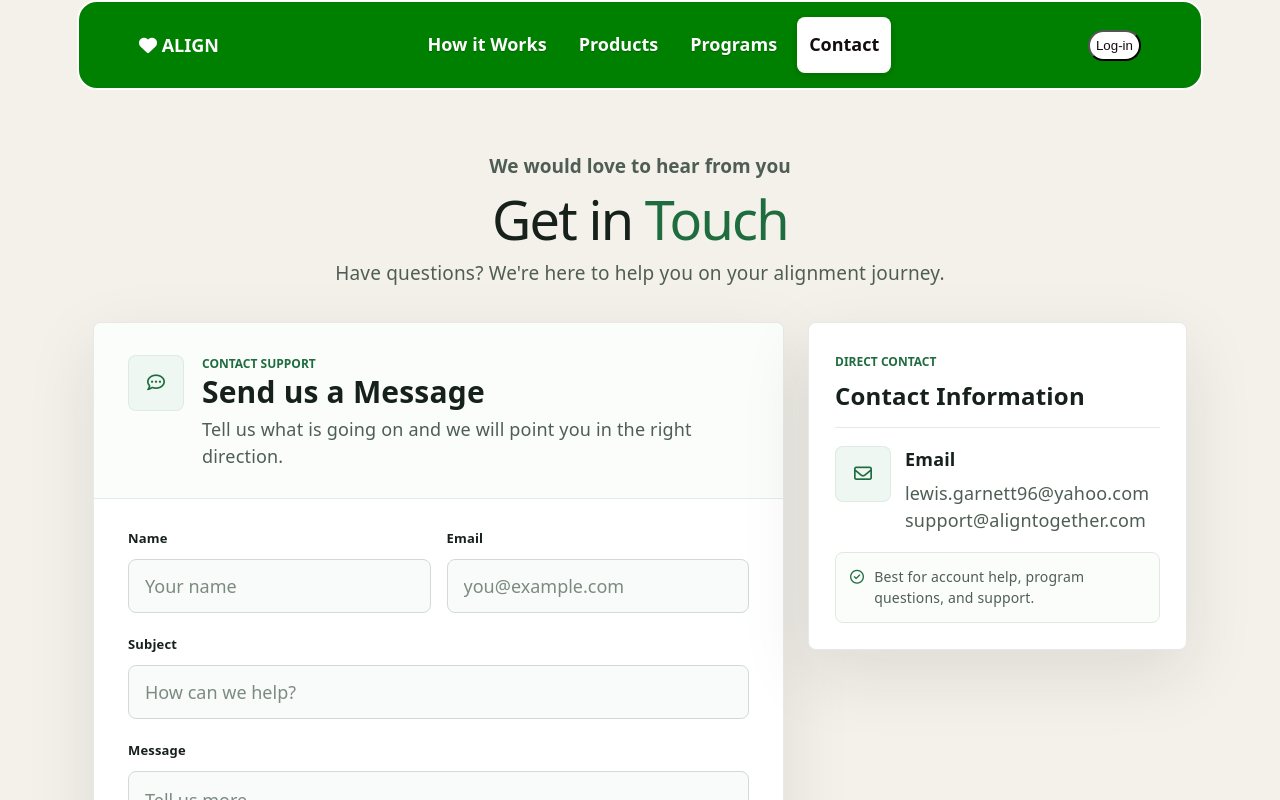
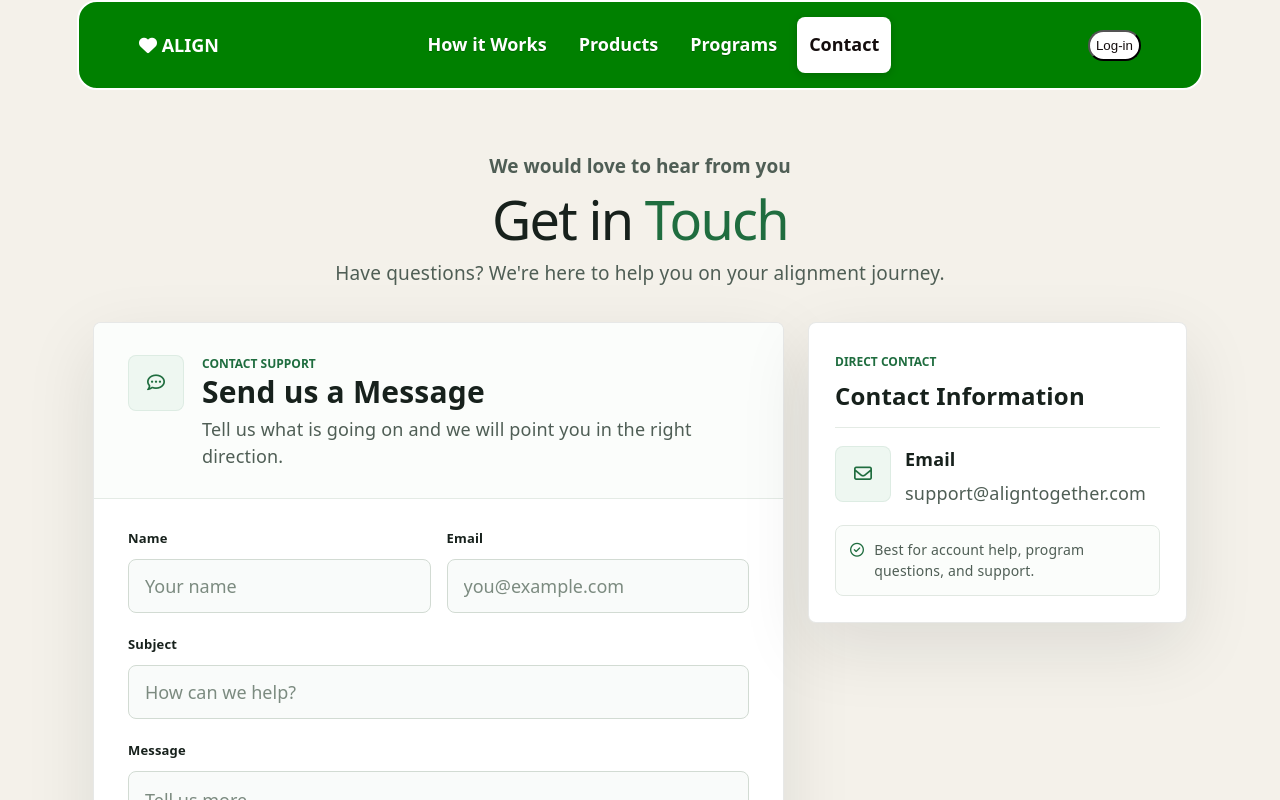
Before and after one commit to lewisg25/react-align-app, a React (Vite) app: page /contact in a window 1280 px wide. Shown: the top 800 px of the page. Built offline with nearby package versions, Linux system fonts and the light colour scheme; no server answers.

Commit message:
removed email address

```diff
--- a/components/Contact.jsx
+++ b/components/Contact.jsx
@@ -153,13 +153,15 @@ const Contacts = () => {
               </div>
               <div className="info-text">
                 <h3>Email</h3>
-                <p>lewis.garnett96@yahoo.com</p>
+
                 <p>support@aligntogether.com</p>
               </div>
             </div>
             <div className="info-note">
               <i className="fa-regular fa-circle-check" aria-hidden="true" />
-              <span>Best for account help, program questions, and support.</span>
+              <span>
+                Best for account help, program questions, and support.
+              </span>
             </div>
           </div>
         </aside>
```
